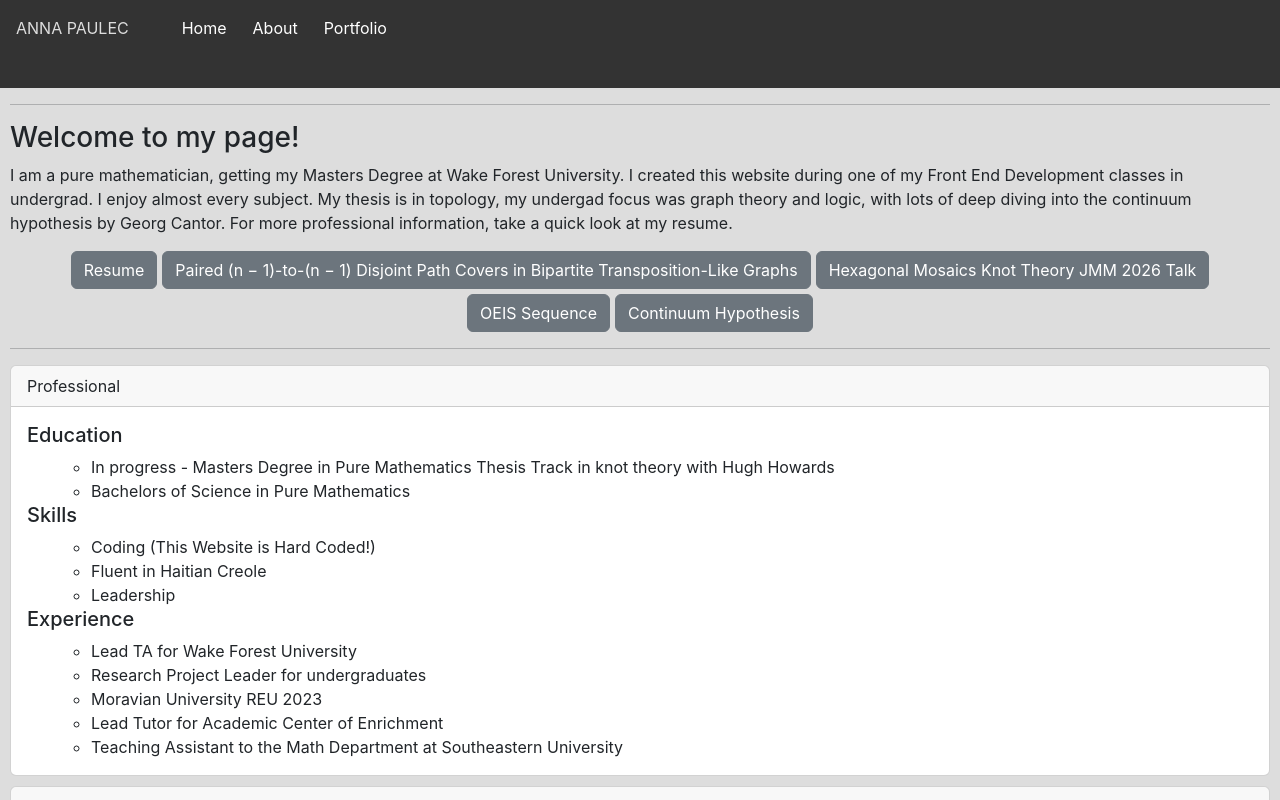
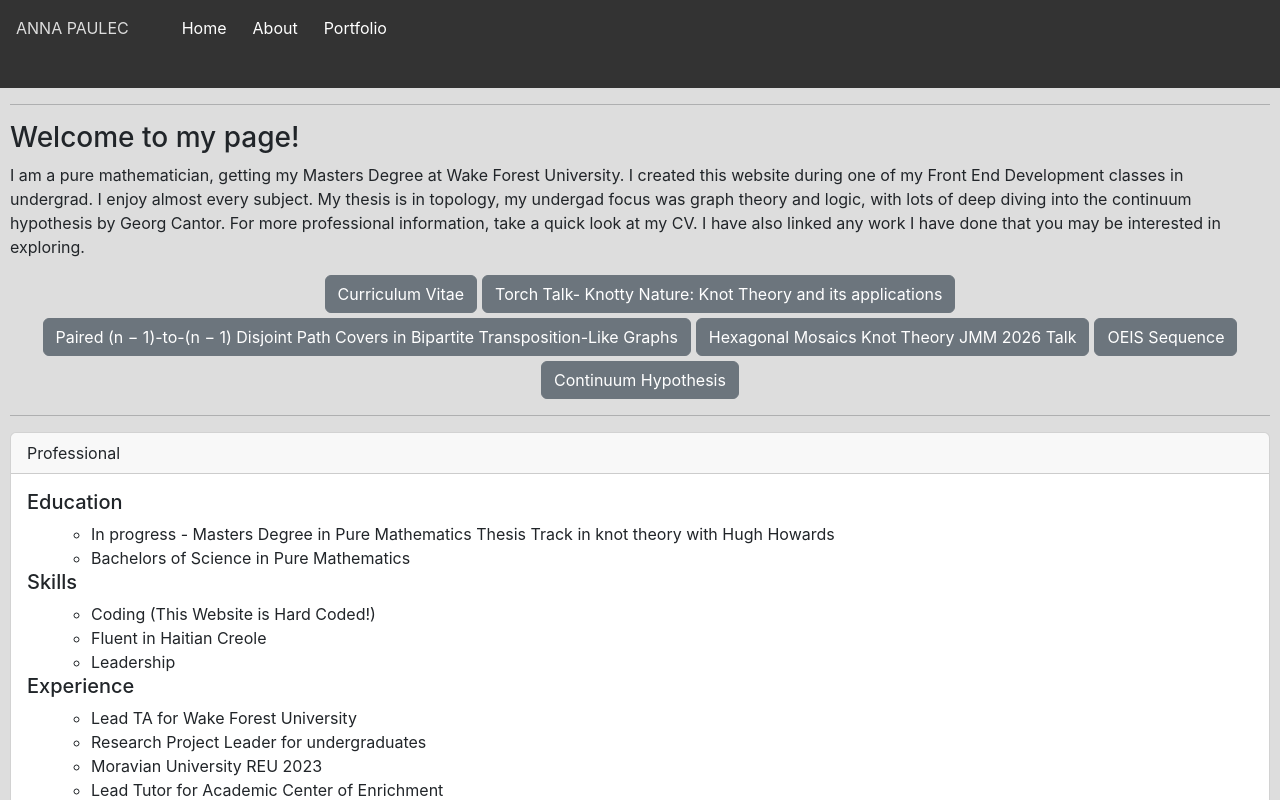
Before and after one commit to acoleman-5302/reactWebsite, a React (Vite) app: page /about in a window 1280 px wide. Shown: the top 800 px of the page. Built offline with nearby package versions, Linux system fonts and the light colour scheme; no server answers; a web font is replaced by a local one.

Commit message:
CV updates + Torch Talk

```diff
--- a/src/pages/About.jsx
+++ b/src/pages/About.jsx
@@ -8,10 +8,11 @@ const About = () => {
       <hr/>
       <div className="learn">
         <h3>Welcome to my page!</h3>
-        <p>I am a pure mathematician, getting my Masters Degree at Wake Forest University. I created this website during one of my Front End Development classes in undergrad. I enjoy almost every subject. My thesis is in topology, my undergad focus was graph theory and logic, with lots of deep diving into the continuum hypothesis by Georg Cantor. For more professional information, take a quick look at my resume.</p>
+        <p>I am a pure mathematician, getting my Masters Degree at Wake Forest University. I created this website during one of my Front End Development classes in undergrad. I enjoy almost every subject. My thesis is in topology, my undergad focus was graph theory and logic, with lots of deep diving into the continuum hypothesis by Georg Cantor. For more professional information, take a quick look at my CV. I have also linked any work I have done that you may be interested in exploring.</p>
 
         <div className="center-buttons">
-          <a target="blank" href="https://drive.google.com/file/d/1GDA9VCrwzSuIi1Gu-ZmiFrUFsHUbCMtl/view?usp=drivesdk" className="btn btn-secondary ">Resume</a>
+          <a target="blank" href="https://docs.google.com/document/d/1hyfNTj2yG620XLHfx1gZBuNUlZhqnN9T/edit?usp=drivesdk&ouid=103434629873334014184&rtpof=true&sd=true" className="btn btn-secondary ">Curriculum Vitae</a>
+          <a target="blank" href="https://youtu.be/fqDuDTqwk3s" className="btn btn-secondary ">Torch Talk- Knotty Nature: Knot Theory and its applications</a>
           <a target="blank" href="https://drive.google.com/file/d/1FSt7pC6Rlym61ykF1G65yDSqNUwTTK8D/view?usp=drivesdk" className="btn btn-secondary ">Paired (n − 1)-to-(n − 1) Disjoint Path Covers in Bipartite Transposition-Like Graphs</a>
           <a target="blank" href="https://drive.google.com/file/d/1TrwiIGhHVGXOl-VHyCchcqOhkKAAg0PS/view?usp=drivesdk" className="btn btn-secondary ">Hexagonal Mosaics Knot Theory JMM 2026 Talk</a>
           <a target="blank" href="https://oeis.org/A364237" className="btn btn-secondary ">OEIS Sequence</a>
```
Also changed, not shown: 6 other files (tests, documents, lock files or other folders).
